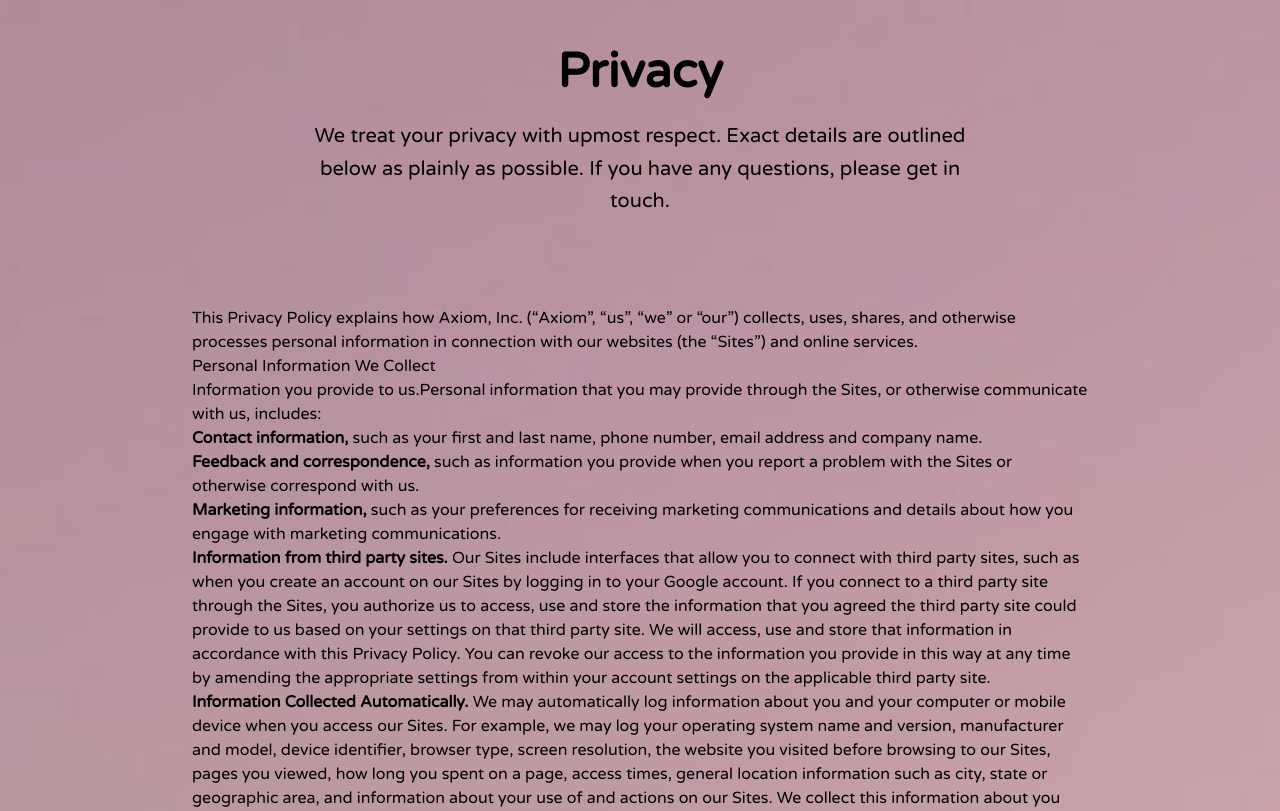
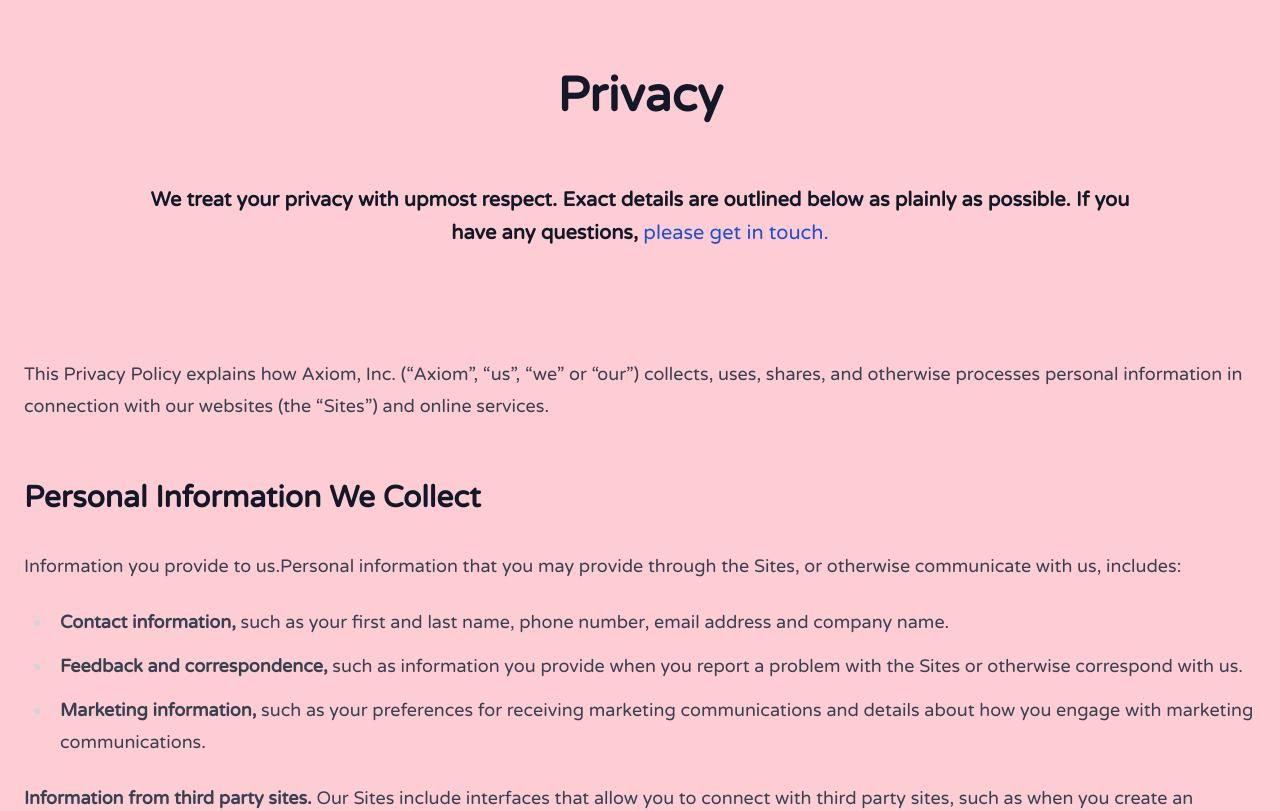
Before and after one commit to dstroot/dreamawesome-app, a Next.js app: page /privacy in a window 1280 px wide. Shown: the top 811 px of the page. Built offline with nearby package versions, Linux system fonts and the light colour scheme; no server answers.

Commit message:
updated dependencies

```diff
--- a/app/layout.tsx
+++ b/app/layout.tsx
@@ -67,9 +67,7 @@
         className={`${varela.variable} font-sans antialiased flex flex-col min-h-full  bg-rose-200`}
       >
         {/* <Navbar /> */}
-        <main className="flex-grow bg-cover bg-top bg-[url('../public/img/pexels-mo-eid-11592804.jpeg')]">
-          {children}
-        </main>
+        <main className="flex-grow">{children}</main>
         <Footer />
       </body>
     </html>
--- a/app/page.tsx
+++ b/app/page.tsx
@@ -108,14 +108,16 @@
   };
 
   return (
-    <div className="container p-6 mx-auto">
+    <div className="bg-cover bg-top bg-[url('../public/img/pexels-mo-eid-11592804.jpeg')]">
+      <div className="container p-6 mx-auto ">
         <h1 className="text-5xl font-bold tracking-tight sm:tracking-normal sm:text-5xl md:pt-16 sm:pt-12 md:text-7xl text-violet-700">
           Dream<span className="block sm:inline">Aweso&#8228;me</span>
         </h1>
         <h2 className="pt-4 text-xl md:pt-8 sm:pt-6 md:text-3xl text-violet-700">
           Unlock the potential of your dreams!{" "}
           <span className="hidden sm:inline">
-          AI dream analysis helps you gain insights and achieve personal growth.
+            AI dream analysis helps you gain insights and achieve personal
+            growth.
           </span>
         </h2>
 
@@ -200,5 +202,6 @@
 
         <Testimonials />
       </div>
+    </div>
   );
 }
--- a/app/privacy/page.tsx
+++ b/app/privacy/page.tsx
@@ -8,7 +8,7 @@
 
 export default function Index() {
   return (
-    <div className="max-w-4xl mx-auto">
+    <div className="container p-6 mx-auto">
       <div className="mb-8 prose prose-lg break-words max-w-none dark:prose-invert prose-a:text-blue-700 prose-a:no-underline hover:prose-a:text-blue-500 dark:prose-a:text-blue-300 dark:hover:prose-a:text-blue-500">
         <div className="flex w-full px-4 pt-12 text-center">
           <div className="w-full">
--- a/app/terms/page.tsx
+++ b/app/terms/page.tsx
@@ -8,7 +8,7 @@
 
 export default function Index() {
   return (
-    <div className="max-w-4xl mx-auto">
+    <div className="container p-6 mx-auto">
       <div className="mb-8 prose prose-lg break-words max-w-none dark:prose-invert prose-a:text-blue-700 prose-a:no-underline hover:prose-a:text-blue-500 dark:prose-a:text-blue-300 dark:hover:prose-a:text-blue-500">
         <div className="flex w-full px-4 pt-12 text-center">
           <div className="w-full">
--- a/components/Footer/index.tsx
+++ b/components/Footer/index.tsx
@@ -1,5 +1,5 @@
 import Link from "next/link";
-import { footerItems } from "../../data/constants";
+import { meta, footerItems } from "../../data/constants";
 
 export const Footer = () => {
   // get year for copyright
@@ -22,7 +22,7 @@
           mental health professional.
         </p>
         <div className="flex flex-row flex-wrap items-center justify-between mt-4 border-t border-rose-800">
-          <div>
+          <div className="mt-2">
             {footerItems.legal.map((item, index) => {
               return item.internal ? (
                 <Link key={`${index}`} href={item.path} className={gridLinks}>
@@ -35,8 +35,10 @@
               );
             })}
           </div>
-          <p className="mt-4 text-sm text-rose-800">
-            Copyright © {year} Axiom, Inc.
+          <p className="mt-2 text-sm text-rose-800">
+            <span className="hidden md:inline">Copyright </span>© {year}{" "}
+            {meta.siteName}
+            {"."}
             <span className="hidden md:inline"> All rights reserved.</span>
           </p>
         </div>
--- a/data/constants.ts
+++ b/data/constants.ts
@@ -1,4 +1,4 @@
-declare type Locale = string;
+type Locale = string;
 
 interface Meta {
   URL: string | URL;
@@ -34,7 +34,6 @@
 export const config = {
   nodeEnv: process.env.NODE_ENV ?? "development",
   openAIKey: process.env.OPENAI_API_KEY ?? "",
-  statusPage: process.env.STATUS_PAGE_ID ?? "",
 };
 
 // Our basic SEO data
@@ -65,6 +64,5 @@
   legal: [
     { path: "/privacy", name: "Privacy Policy", internal: true },
     { path: "/terms", name: "Terms of Service", internal: true },
-    { path: "/cookies", name: "Cookies", internal: true },
   ],
 };
--- a/package.json
+++ b/package.json
@@ -15,6 +15,7 @@
     "zod": "^3.21.4"
   },
   "devDependencies": {
+    "@tailwindcss/typography": "^0.5.9",
     "@types/node": "20.2.5",
     "@types/react": "18.2.8",
     "@types/react-dom": "18.2.4",
--- a/tailwind.config.js
+++ b/tailwind.config.js
@@ -3,10 +3,7 @@
 
 /** @type {import('tailwindcss').Config} */
 module.exports = {
-  content: [
-    "./components/**/*.{js,ts,jsx,tsx}",
-    "./app/**/*.{js,ts,jsx,tsx}",
-  ],
+  content: ["./components/**/*.{js,ts,jsx,tsx}", "./app/**/*.{js,ts,jsx,tsx}"],
   theme: {
     extend: {
       fontFamily: {
@@ -14,5 +11,5 @@
       },
     },
   },
-  plugins: [],
+  plugins: [require("@tailwindcss/typography")],
 };
```
Also changed, not shown: 1 other file (tests, documents, lock files or other folders). Lines whose indentation alone changed are shown as unchanged.
